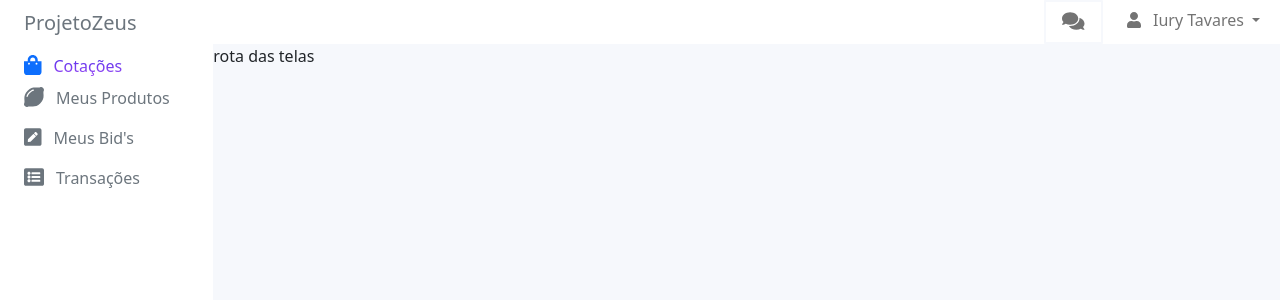
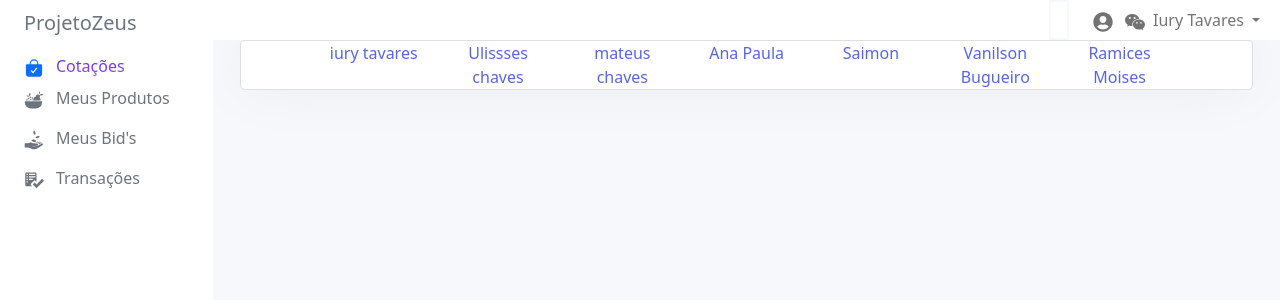
Before and after one commit to IuryTavares/projetoWeb2021, a Next.js app in the folder frontendReactApp/projectzeus/: page / in a window 1280 px wide. Shown: the top 300 px of the page. Built offline with nearby package versions, Linux system fonts and the light colour scheme.

Commit message:
modificacoes nas dependencias dos icons

```diff
--- a/frontendReactApp/projectzeus/src/components/Bar.tsx
+++ b/frontendReactApp/projectzeus/src/components/Bar.tsx
@@ -1,11 +1,16 @@
 import '../../node_modules/bootstrap/dist/css/bootstrap.css'
-import styles from '../styles/Bar.module.css'
+import styles from '../styles/components/Bar.module.css'
 import {Row, Col, Navbar, Nav, NavDropdown} from 'react-bootstrap'
-import { FontAwesomeIcon } from '@fortawesome/react-fontawesome'
-import { faShoppingBag, faLemon, faPenSquare, faListAlt, faComments, faUser } from '@fortawesome/free-solid-svg-icons'
+import {IoBagCheck, IoLogoWechat } from 'react-icons/io5';
+import {GiFruitBowl, GiReceiveMoney} from 'react-icons/gi'
+import {GoChecklist} from 'react-icons/go'
+import {FaUserCircle} from 'react-icons/fa'
+import {CardItemList} from '../components/CardItemList'
+
+
 
 export function Bar() {
-    const navDropdownTitle = (<span className ="me-1"><FontAwesomeIcon icon={faUser} className="me-2"/> Iury Tavares</span>);
+    const navDropdownTitle = (<span className ="me-1"><FaUserCircle className="me-2 fs-5 bi-speedometer2"/> <IoLogoWechat className="me-2 fs-5 bi-speedometer2"/>Iury Tavares</span>);
 
     return (
       <div className="container-fluid overflow-hidden">
@@ -13,27 +18,32 @@ export function Bar() {
             <Col xl="2" lg="2" md="3"  className="px-sm-2 px-0 d-flex sticky-top d-none d-xl-block d-lg-block d-md-block"> {/* arrumar os icones, tirar esses d-none...*/}
                 <div className="flex-sm-column flex-row align-items-sm-start px-3 pt-2">
                     <a href="/" className="d-flex pb-sm-3 text-decoration-none">
+
                         <span className="fs-5 text-secondary">P<span className="d-none d-sm-inline ">rojetoZeus</span></span>
                     </a>
                     <ul className="nav nav-pills flex-sm-column" id="menu">
                         <li className="nav-item">
                             <a href="#" className={`px-0 ${styles.bgSelected}` }>
-                                <FontAwesomeIcon icon={faShoppingBag} aria-hidden="true" className="me-2 fs-5 bi-speedometer2"/><span className="ms-1 d-none d-sm-inline">Cotações</span>
+                                <IoBagCheck className="me-2 fs-5 bi-speedometer2"/>
+                                <span className="ms-1 d-none d-sm-inline">Cotações</span>
                             </a>
                         </li>
                         <li>
                             <a href="#"className="nav-link px-0 text-secondary">
-                                <FontAwesomeIcon icon={faLemon} aria-hidden="true" className="me-2 fs-5 bi-speedometer2"/><span className="ms-1 d-none d-sm-inline">Meus Produtos</span>
+                                <GiFruitBowl className="me-2 fs-5 bi-speedometer2"/>
+                                <span className="ms-1 d-none d-sm-inline">Meus Produtos</span>
                             </a>
                         </li>
                         <li>
                             <a href="#" className="nav-link px-0 text-secondary">
-                                <FontAwesomeIcon icon={faPenSquare} aria-hidden="true" className="me-2 fs-5 bi-speedometer2"/><span className="ms-1 d-none d-sm-inline text-secondary">Meus Bid's</span>
+                                <GiReceiveMoney className="me-2 fs-5 bi-speedometer2"/>
+                                <span className="ms-1 d-none d-sm-inline text-secondary">Meus Bid's</span>
                             </a>
                         </li>
                         <li className="dropdown">
                             <a href="#" className="nav-link px-0 text-secondary">
-                                <FontAwesomeIcon icon={faListAlt} aria-hidden="true" className="me-2 fs-5 bi-speedometer2"/><span className="ms-1 d-none d-sm-inline text-secondary">Transações</span>
+                                <GoChecklist className="me-2 fs-5 bi-speedometer2"/>
+                                <span className="ms-1 d-none d-sm-inline text-secondary">Transações</span>
                             </a>
                         </li>
                     </ul>
@@ -49,7 +59,7 @@ export function Bar() {
                                 {/*<Navbar.Collapse id="basic-navbar-nav">*/}
                                 <Nav className="ms-auto py-0">
                                     <div className={`${styles.itemBorder} me-3`}>
-                                        <Nav.Link href="#home" ><FontAwesomeIcon icon={faComments} aria-hidden="true" className="mx-2 fs-5 bi-speedometer2"/></Nav.Link>
+                                        <Nav.Link href="#home" ></Nav.Link>
                                     </div>
                                     <NavDropdown title={navDropdownTitle} id="basic-nav-dropdown">
                                         <NavDropdown.Item href="#action/3.1">Action</NavDropdown.Item>
@@ -66,8 +76,8 @@ export function Bar() {
                 </Row>
                 <Row className="overflow-auto">
                     <Col className="p-0 overflow-auto">
-                        <div className={`vh-100 w-100 p-0 ${styles.bg}`}> <p>rota das telas</p>
-                        <FontAwesomeIcon icon={faShoppingBag} className={styles.asd}/>
+                        <div className={`vh-100 w-100 p-0 ${styles.bg}`}>
+                            <CardItemList></CardItemList>
                         </div>
                     </Col>
                 </Row>
--- /dev/null
+++ b/frontendReactApp/projectzeus/src/components/CardItemList.tsx
@@ -0,0 +1,42 @@
+import '../../node_modules/bootstrap/dist/css/bootstrap.css'
+import {Card} from 'react-bootstrap'
+import styles from '../styles/components/CardItemList.module.css'
+
+
+export function CardItemList(){
+    return(
+        <div className={styles.divCard}>
+            <Card className={styles.cardContainer}>
+
+                <Card.Body>
+                <div className="container-fluid">
+                    <div className="row" >
+                        <div className="col-sm" >
+                            iury tavares
+                        </div>
+                        <div className="col-sm" >
+                            Ulissses chaves
+                        </div>
+                        <div className="col-sm col-sm d-none d-sm-block">
+                            mateus chaves
+                        </div>
+                        <div className="col-sm col-sm d-none d-sm-block">
+                            Ana Paula
+                        </div>
+                        <div className="col-sm col-sm d-none d-sm-block">
+                            Saimon
+                        </div>
+                        <div className="col-sm d-none d-sm-block">
+                            Vanilson Bugueiro
+                        </div>
+                        <div className="col-sm d-none d-sm-block">
+                            Ramices Moises
+                        </div>
+                    </div>
+                </div>
+                </Card.Body>
+
+            </Card>
+        </div>
+    );
+}
--- /dev/null
+++ b/frontendReactApp/projectzeus/src/styles/components/CardItemList.module.css
@@ -0,0 +1,27 @@
+.cardContainer{
+    width: 95%;
+    height: 40px;
+
+    border-radius: 5px;
+    box-shadow: 0 0 60px rgba(0, 0, 0, 0.05);
+    padding: 1.5rem 2rem;
+
+    display: flex;
+    align-items: center;
+    justify-content: center;
+    text-align: center;
+    color: var(--blue);
+}
+
+.divCard {
+    display: flex;
+    justify-content: center;
+
+}
+
+.container-fluid {
+    display: flex;
+    align-items: center;
+    justify-content: center;
+    text-align: center;
+}
```
Also changed, not shown: frontendReactApp/projectzeus/package.json (+2 -6 lines), frontendReactApp/projectzeus/src/styles/components/Bar.module.css (renamed from frontendReactApp/projectzeus/src/styles/Bar.module.css), 2 other files (tests, documents, lock files or other folders).
